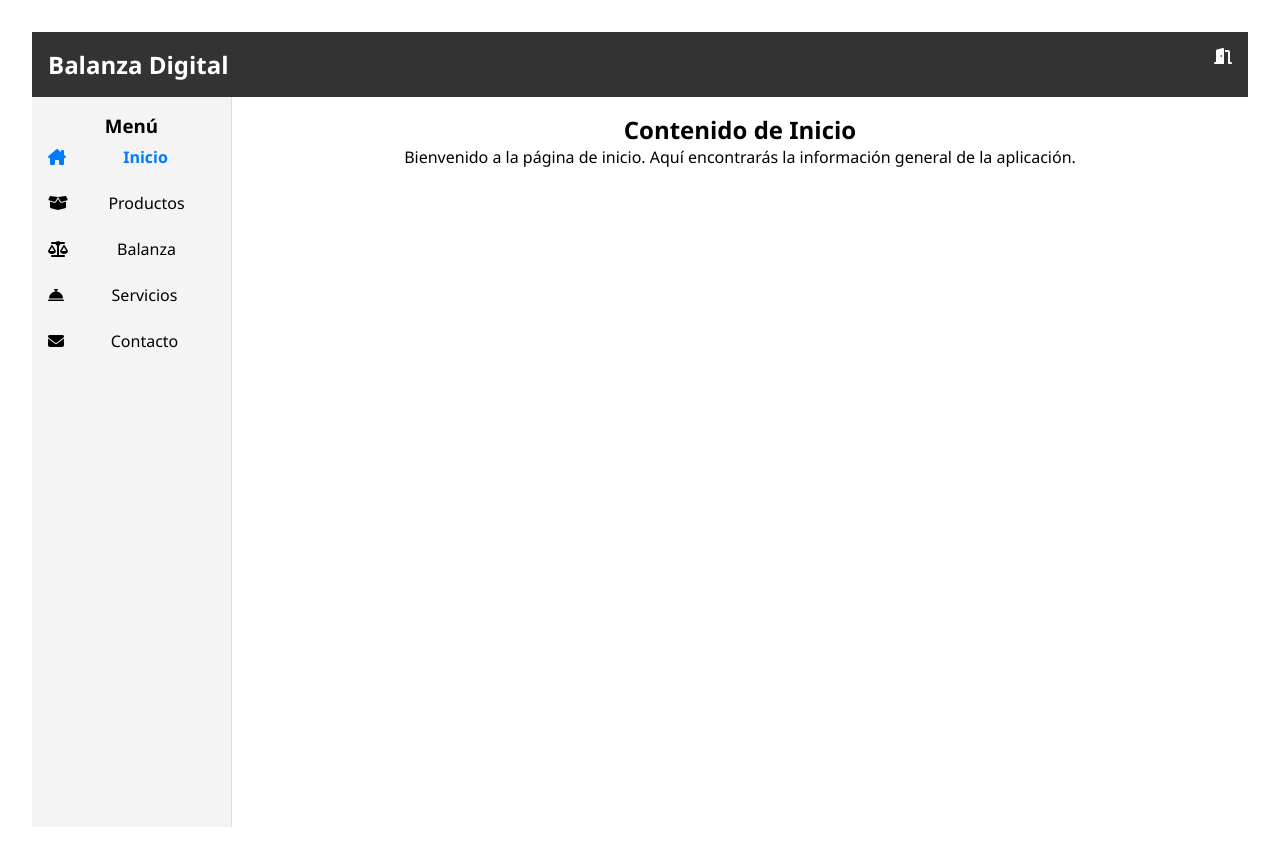
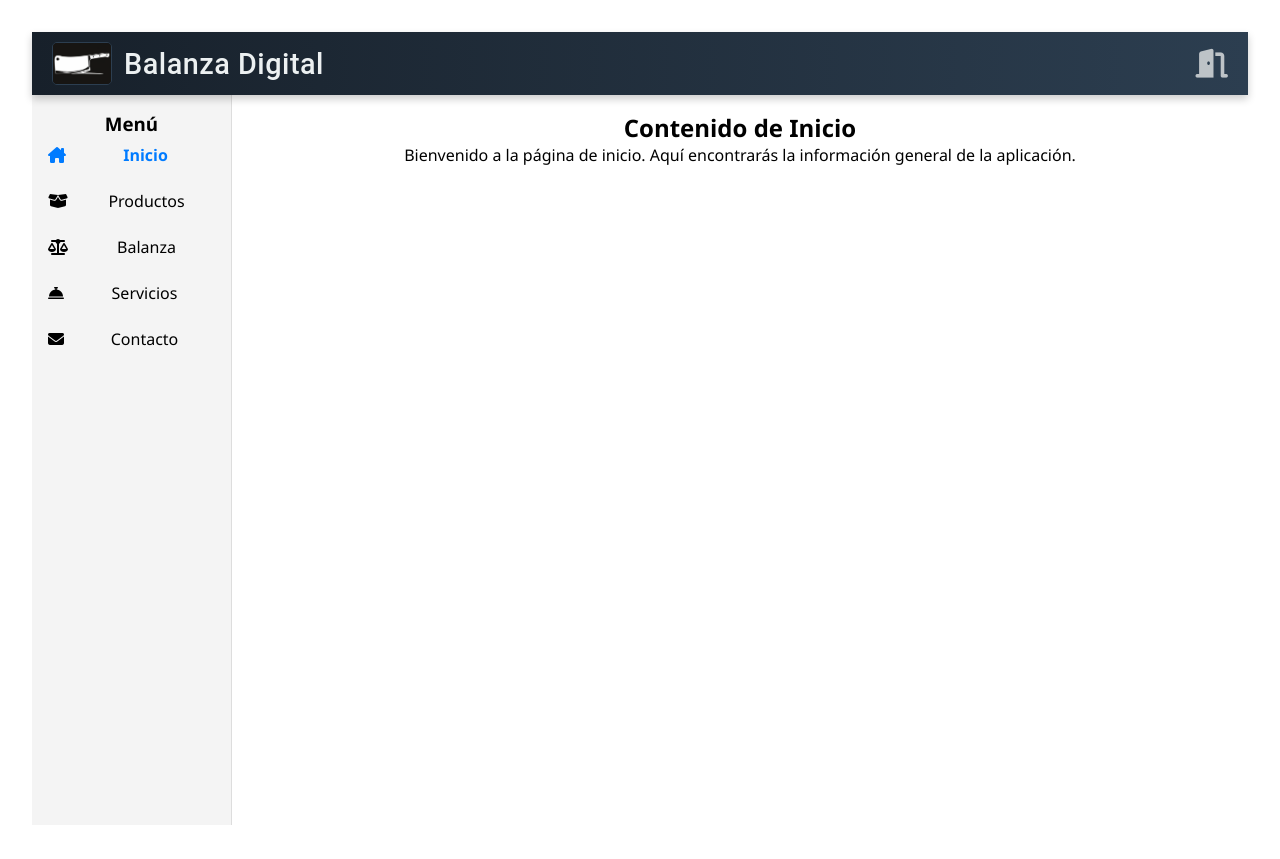
Before and after one commit to hector1489/basculas_digital_front, a React (Vite) app: page /home in a window 1280 px wide. Built offline with nearby package versions, Linux system fonts and the light colour scheme.

Commit message:
[add] logo

```diff
--- a/src/components/NavBar/NavBar.css
+++ b/src/components/NavBar/NavBar.css
@@ -1,8 +1,45 @@
 .nav-bar {
   display: flex;
   justify-content: space-between;
-  background: #333;
-  color: #fff;
-  padding: 1rem;
-  text-align: center;
+  align-items: center;
+  background: linear-gradient(to right, #17202a, #2c3e50);
+  color: #ecf0f1;
+  padding: 10px 20px;
+  box-shadow: 0 4px 8px rgba(0, 0, 0, 0.2);
+  position: sticky;
+  top: 0;
+  z-index: 1000;
 }
+
+.nav-title {
+  display: flex;
+  align-items: center;
+  gap: 12px;
+}
+
+.logo-nav {
+  max-width: 60px;
+  height: auto;
+  border-radius: 5px;
+  border: 1px solid #2c3e50;
+}
+
+.nav-bar h1 {
+  font-family: 'Roboto', sans-serif;
+  font-size: 1.8em;
+  font-weight: 500;
+  letter-spacing: 0.5px;
+  margin: 0;
+}
+
+.fa-solid.fa-door-open {
+  font-size: 1.8em;
+  cursor: pointer;
+  color: #bdc3c7;
+  transition: color 0.3s ease-in-out, transform 0.2s ease-in-out;
+}
+
+.fa-solid.fa-door-open:hover {
+  color: #e74c3c;
+  transform: scale(1.1);
+}
--- a/src/components/NavBar/NavBar.tsx
+++ b/src/components/NavBar/NavBar.tsx
@@ -1,5 +1,6 @@
 import './NavBar.css'
 import { useNavigate } from 'react-router-dom'
+import logoNav from '../../assets/img/logo_carnes_puro_bueno.png'
 
 import type React from "react";
 
@@ -12,7 +13,11 @@ const NavBar: React.FC = () => {
 
   return (
     <nav className="nav-bar">
-      <h1>Balanza Digital</h1>
+      <div className="nav-title">
+        <img src={logoNav} alt="logo-nav" className='logo-nav' />
+        <h1>Balanza Digital</h1>
+      </div>
+
       <i className="fa-solid fa-door-open" onClick={handleLoginClick}></i>
     </nav>
   );
```
Also changed, not shown: src/assets/img/logo_carnes_puro_bueno.png (added).
